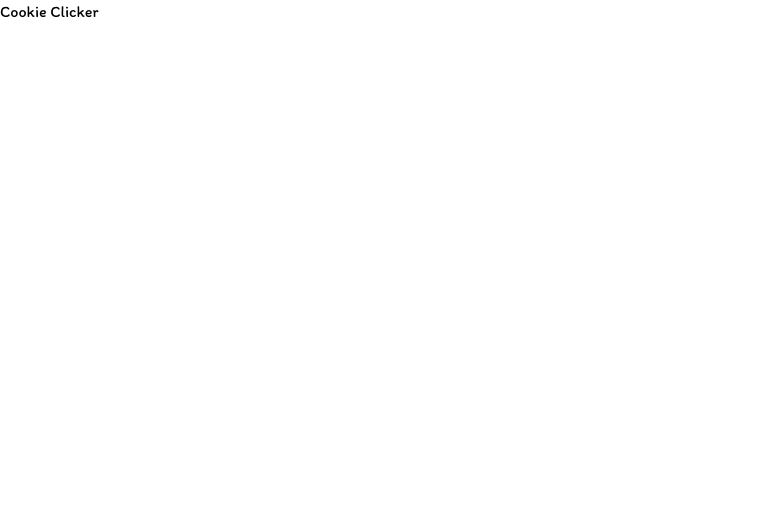
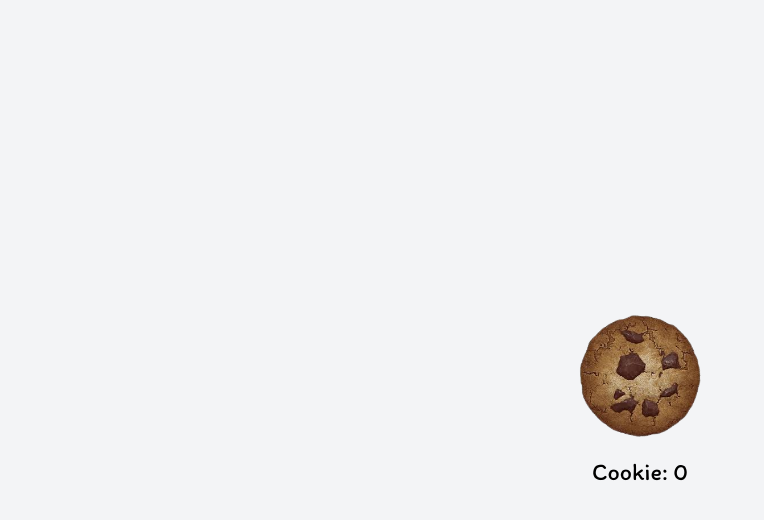
Before and after one commit to OsmanTunahan/cookie-clicker, a Next.js app: page / in a window 1280 px wide. Shown: the top 520 px of the page, without its empty margins (0-764 px from the left). Built offline with nearby package versions, Linux system fonts and the light colour scheme.

Commit message:
feat: add cookie and events

```diff
--- a/app/page.tsx
+++ b/app/page.tsx
@@ -1,7 +1,9 @@
+import CookieCounter from '@/components/counter';
+
 export default function Home() {
   return (
-    <>
-      <p>Cookie Clicker</p>
-    </>
+    <div>
+      <CookieCounter />
+    </div>
   );
 }
--- /dev/null
+++ b/components/counter.tsx
@@ -0,0 +1,28 @@
+"use client";
+
+import { useState } from "react";
+import Image from "next/image";
+
+import CookieImage from "@/assets/images/cookie.png";
+
+const Counter = () => {
+  const [count, setCount] = useState(0);
+
+  const handleClick = () => {
+    setCount(count + 1);
+  };
+
+  return (
+    <div className="flex flex-col items-center justify-center min-h-screen bg-gray-100">
+      <Image
+        src={CookieImage}
+        alt="Cookie"
+        className="w-32 h-32 mb-4 cursor-pointer"
+        onClick={handleClick}
+      />
+      <p className="text-2xl font-bold">Cookie: {count}</p>
+    </div>
+  );
+};
+
+export default Counter;
```
Also changed, not shown: assets/images/cookie.png (added).
